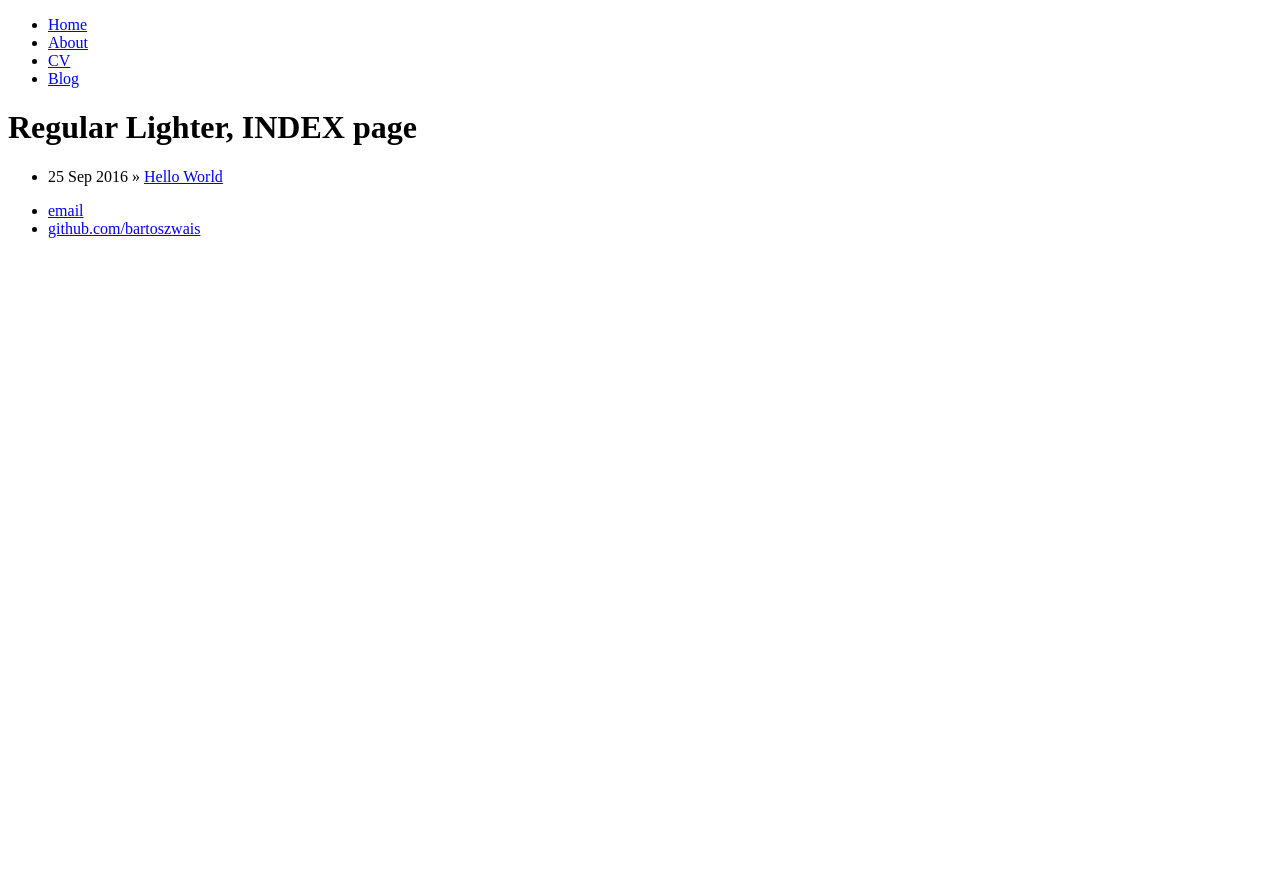
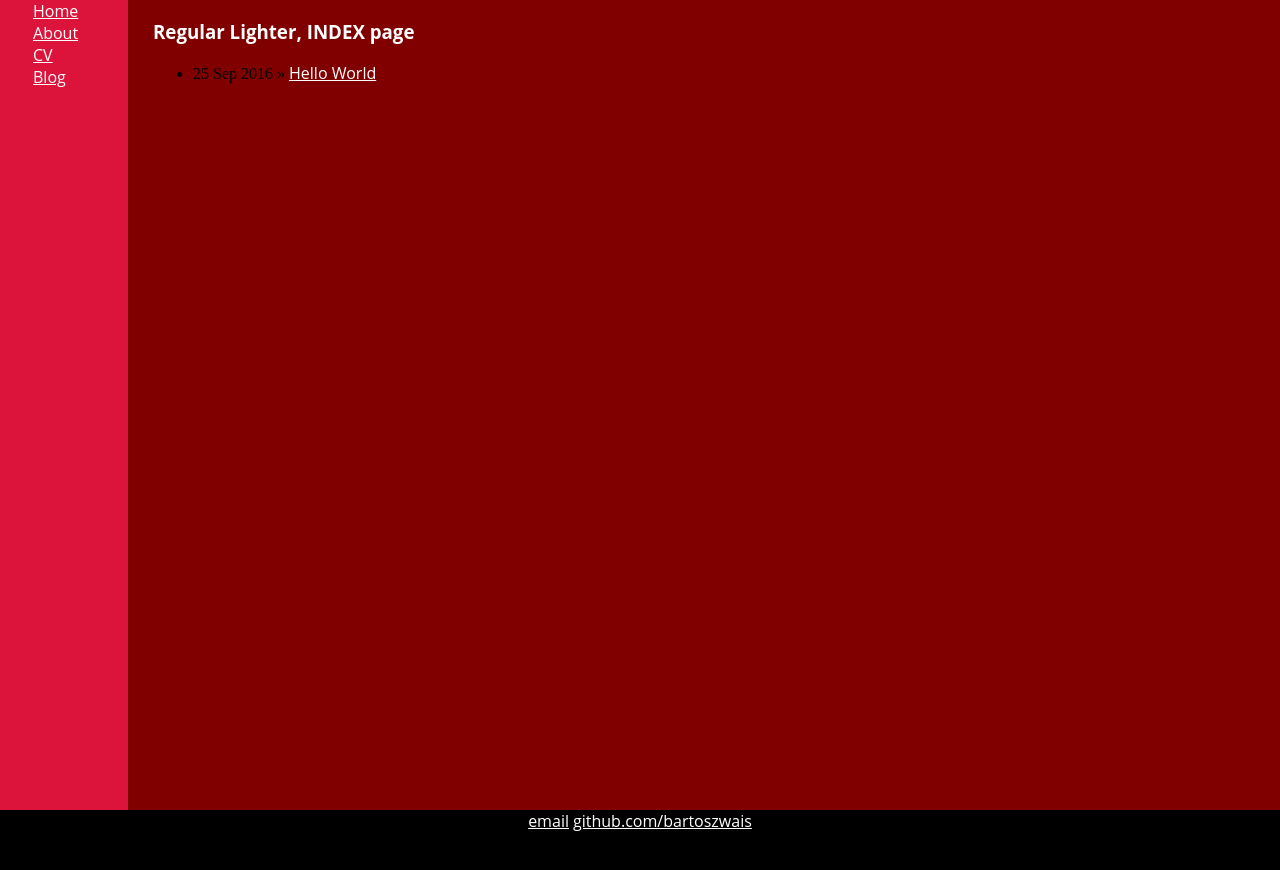
Before and after one commit to bartoszwais/bartoszwais.github.io, a Jekyll site: the page built from index.html, in a window 1280 px wide. Shown: the top 870 px of the page. Built offline with Jekyll 4.4.1, drawn with Linux system fonts in a browser that asks for light colours; comment, search, counter and statistics services are not loaded.

Commit message:
still playing with layout and color scheme

```diff
--- a/_layouts/default.html
+++ b/_layouts/default.html
@@ -2,11 +2,11 @@
 <html>
     <head>
         <title>{{ page.title }}</title>
-			<!-- link to main stylesheet -->
         <link rel="stylesheet" type="text/css" href="/css/main.css">
         {% include analytics.html %}
     </head>
     <body>
+        <section>
             <nav>
                 <ul>
                     <li><a href="/">Home</a></li>
@@ -15,11 +15,11 @@
 	        		<li><a href="/blog">Blog</a></li>
 	    		</ul>
 			</nav>
-			<div class="container">
-
+			<article>
                 {{ content }}
                 {% include disqus.html %}
-			</div><!-- /.container -->
+			</article>
+            </section>
 			<footer>
 	    		<ul>
 	        		<li><a href="mailto:bartoszwais@googlemail.com">email</a></li>
--- /dev/null
+++ b/css/main.scss
@@ -0,0 +1,50 @@
+---
+---
+* {
+    box-sizing: border-box;
+}
+body {
+    padding:0;
+    margin:0;
+}
+body > section {
+    background-color: maroon;
+    display: flex;
+    flex-direction: row;
+}
+h1,p,a {
+    color: #fff;
+    font-family: 'Open Sans',sans;
+}
+
+nav {
+    height:90vh;
+    width:10vw;
+    background-color: crimson;
+    padding:0;
+    margin:0;
+    ul {
+        padding:0 33px;
+        margin:0;
+        list-style: none;
+    }
+}
+
+article {
+    min-width: 90vw;
+    padding:0 25px;
+}
+
+footer {
+    background-color: black;
+    height: 10vh;
+    ul {
+        margin:0;
+        padding:0;
+        text-align: center;
+    }
+    li {
+        display:inline;
+
+    }
+}
```
Also changed, not shown: 14 other files. Lines whose indentation alone changed are shown as unchanged.
